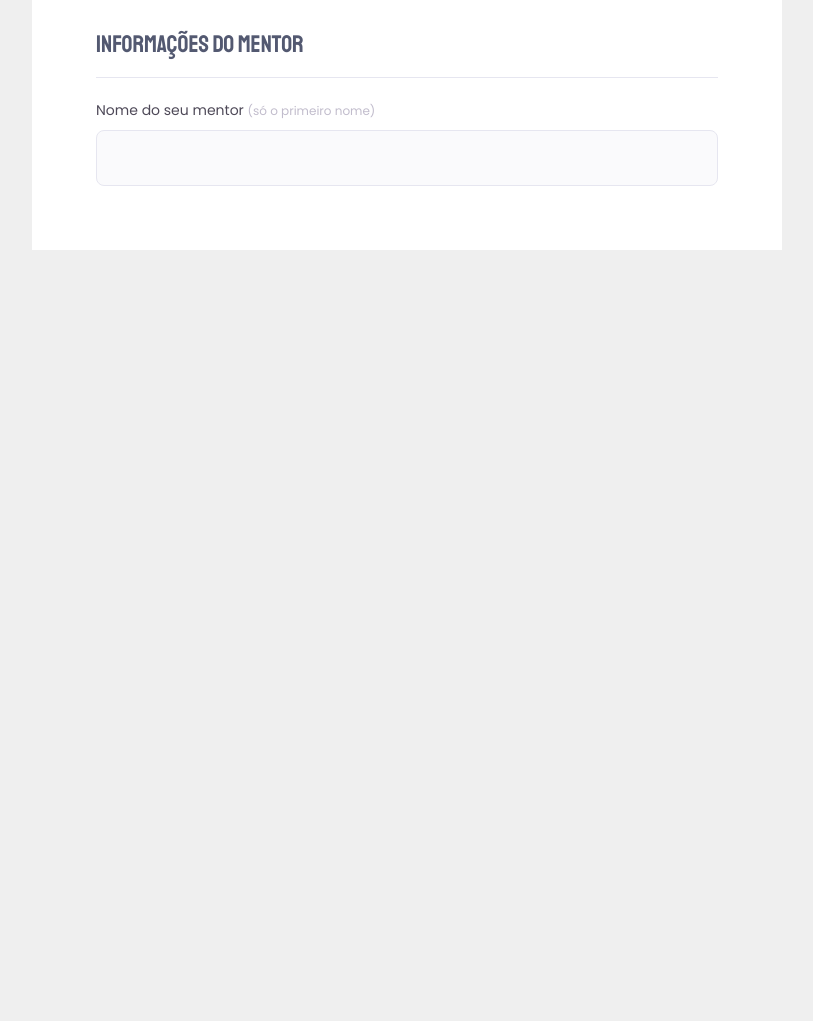
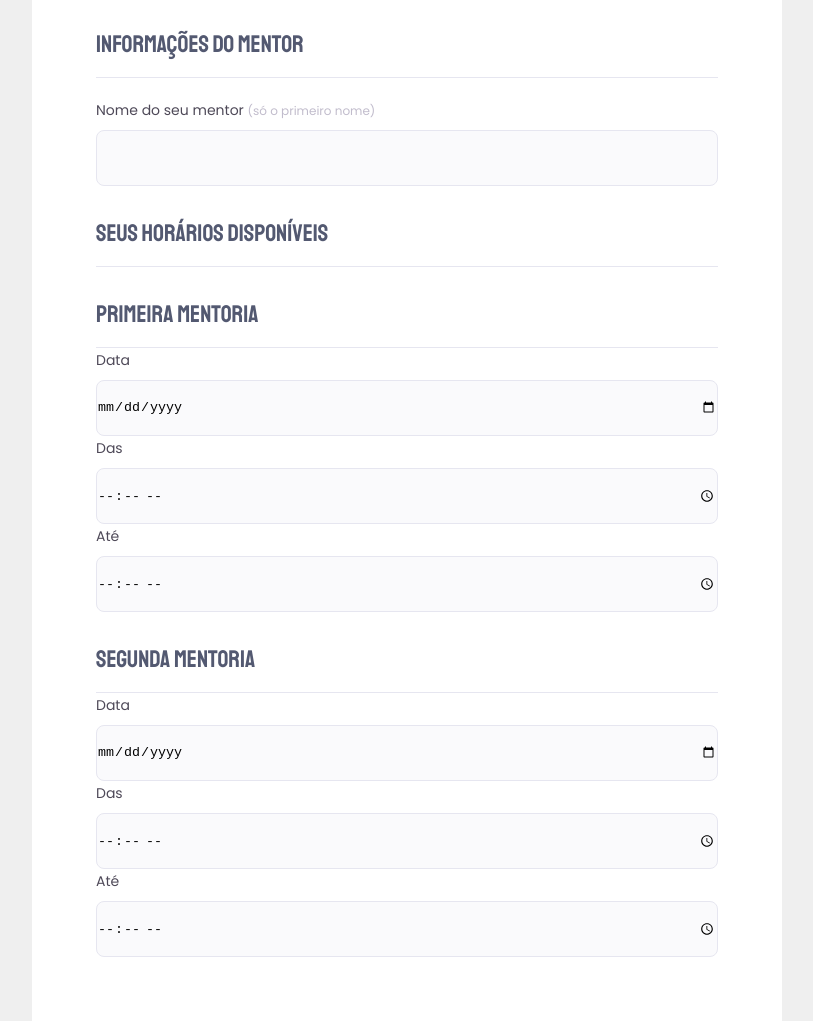
Before and after one commit to quirinof/mentoryForm, a plain HTML site: page index.html in a window 1280 px wide. Shown: the part 770-1791 px from the top of the page, without its empty margins (233-1046 px from the left). Before the commit the page ends 1020 px from the top, so only its background shows below. Drawn offline with Linux system fonts and the light colour scheme.

Commit message:
update form struct

```diff
--- a/index.html
+++ b/index.html
@@ -61,6 +61,61 @@
 
         </div>
       </fieldset>
+
+      <fieldset>
+        <div class="fieldset-wrapper">
+          <legend>Seus horários disponíveis</legend>
+        </div>
+      </fieldset>
+
+      <fieldset>
+        <div class="fieldset-wrapper-date">
+          <legend>Primeira mentoria</legend>
+
+          <div class="col1-3">
+            <div class="input-wrapper">
+              <label for="event-date">Data</label>
+              <input type="date" id="event-date" />
+            </div>
+
+            <div class="input-wrapper">
+              <label for="event-begin">Das</label>
+              <input type="time" id="event-begin" />
+            </div>
+
+            <div class="input-wrapper">
+              <label for="event-end">Até</label>
+              <input type="time" id="event-end" />
+            </div>
+
+          </div>
+        </div>
+      </fieldset>
+
+      <fieldset>
+        <div class="fieldset-wrapper-date">
+          <legend>Segunda mentoria</legend>
+
+          <div class="col1-3">
+            <div class="input-wrapper">
+              <label for="event-date">Data</label>
+              <input type="date" id="event-date" />
+            </div>
+
+            <div class="input-wrapper">
+              <label for="event-begin">Das</label>
+              <input type="time" id="event-begin" />
+            </div>
+
+            <div class="input-wrapper">
+              <label for="event-end">Até</label>
+              <input type="time" id="event-end" />
+            </div>
+
+          </div>
+        </div>
+      </fieldset>
+
     </form>
   </div>
 </body>
```
